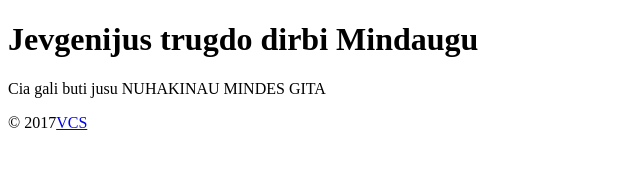
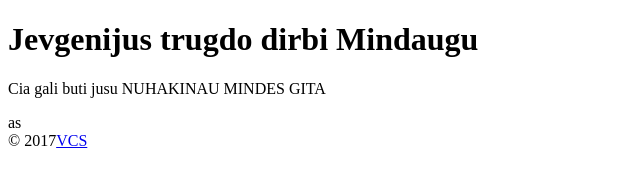
Before and after one commit to Mindaugus/bootcamp, a plain HTML site: page Index.html in a window 1280 px wide. Shown: the whole page, without its empty margins (0-640 px from the left). Drawn offline with Linux system fonts and the light colour scheme.

Commit message:
adaefegrrrr111

```diff
--- a/Index.html
+++ b/Index.html
@@ -18,7 +18,7 @@
 
 
     </header>
-
+        as
 
                 <!-- footer -->
         <footer>&copy; 2017<a href="#">VCS</a></footer>
```
